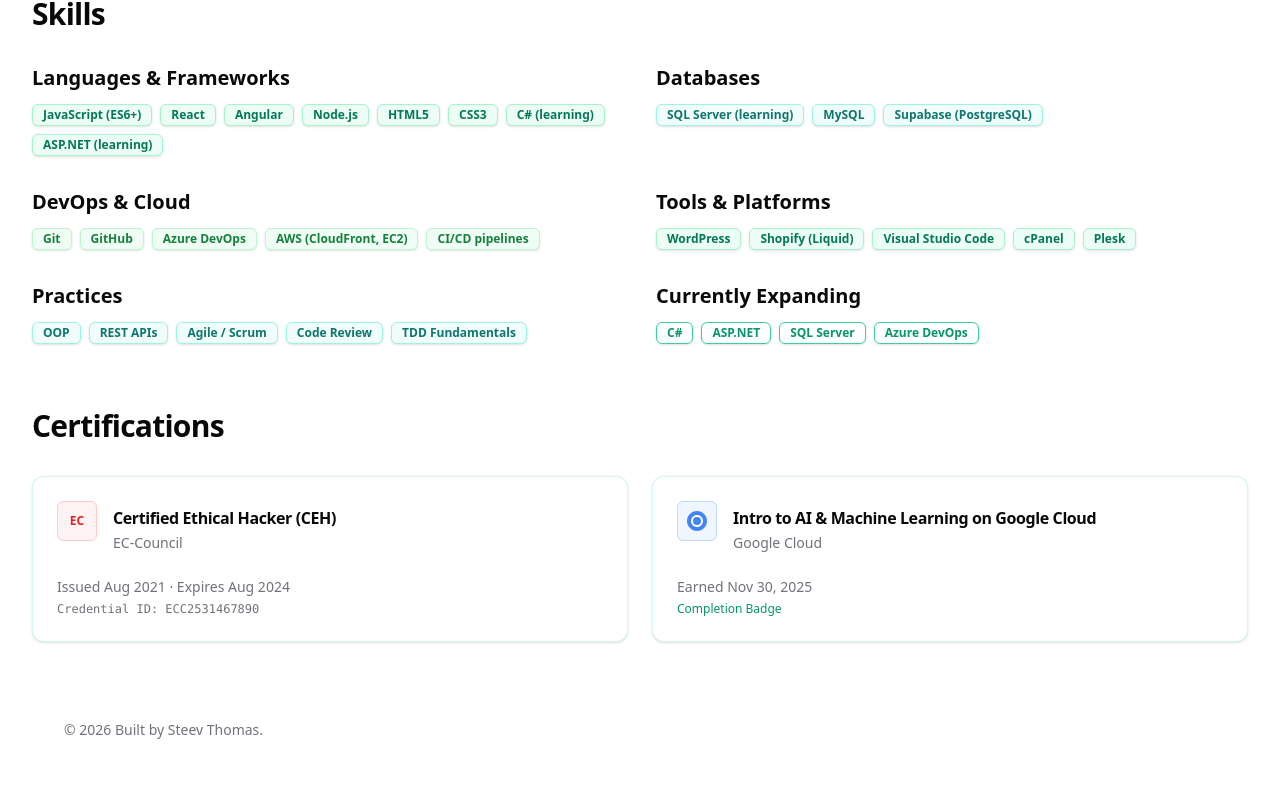
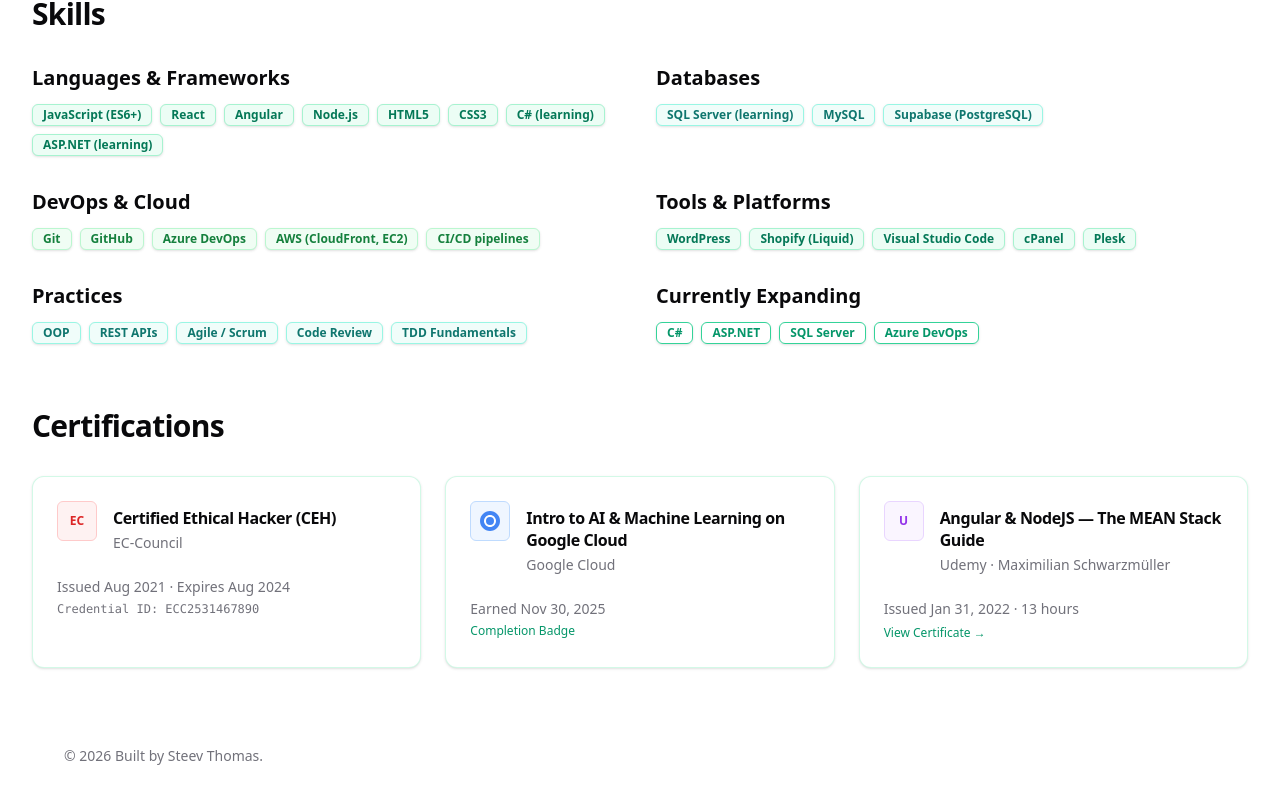
Before and after one commit to SteevThomas1998/myportfolio, a Next.js app: page /about in a window 1280 px wide. Shown: the part 1856-2660 px from the top of the page. Before the commit the page ends 2634 px from the top, so only its background shows below. Built offline with nearby package versions, Linux system fonts and the light colour scheme.

Commit message:
feat: add Udemy MEAN Stack certificate to certifications
Co-Authored-By: Claude Sonnet 4.6 (1M context) <noreply@anthropic.com>

```diff
--- a/src/app/about/page.tsx
+++ b/src/app/about/page.tsx
@@ -118,7 +118,7 @@ export default function AboutPage() {
             {/* Certifications */}
             <section>
                 <h2 className="text-3xl font-bold tracking-tight mb-8">Certifications</h2>
-                <div className="grid gap-6 md:grid-cols-2">
+                <div className="grid gap-6 md:grid-cols-2 lg:grid-cols-3">
                     <Card className="border-emerald-200/50 dark:border-emerald-800/50">
                         <CardHeader className="flex flex-row items-start gap-4">
                             <div className="flex h-10 w-10 shrink-0 items-center justify-center rounded-md bg-red-50 dark:bg-red-950/40 border border-red-200 dark:border-red-800">
@@ -153,6 +153,28 @@ export default function AboutPage() {
                             <p className="text-xs text-emerald-600 dark:text-emerald-400 font-medium">Completion Badge</p>
                         </CardContent>
                     </Card>
+                    <Card className="border-emerald-200/50 dark:border-emerald-800/50">
+                        <CardHeader className="flex flex-row items-start gap-4">
+                            <div className="flex h-10 w-10 shrink-0 items-center justify-center rounded-md bg-purple-50 dark:bg-purple-950/40 border border-purple-200 dark:border-purple-800">
+                                <span className="text-xs font-bold text-purple-600 dark:text-purple-400">U</span>
+                            </div>
+                            <div className="space-y-1">
+                                <CardTitle className="text-base leading-snug">Angular & NodeJS — The MEAN Stack Guide</CardTitle>
+                                <p className="text-sm text-muted-foreground">Udemy · Maximilian Schwarzmüller</p>
+                            </div>
+                        </CardHeader>
+                        <CardContent className="space-y-1">
+                            <p className="text-sm text-muted-foreground">Issued Jan 31, 2022 · 13 hours</p>
+                            <a
+                                href="https://ude.my/UC-f35d9f04-d4cf-4b41-8517-459659dc84c2"
+                                target="_blank"
+                                rel="noopener noreferrer"
+                                className="text-xs text-emerald-600 dark:text-emerald-400 font-medium hover:underline"
+                            >
+                                View Certificate →
+                            </a>
+                        </CardContent>
+                    </Card>
                 </div>
             </section>
 
```
